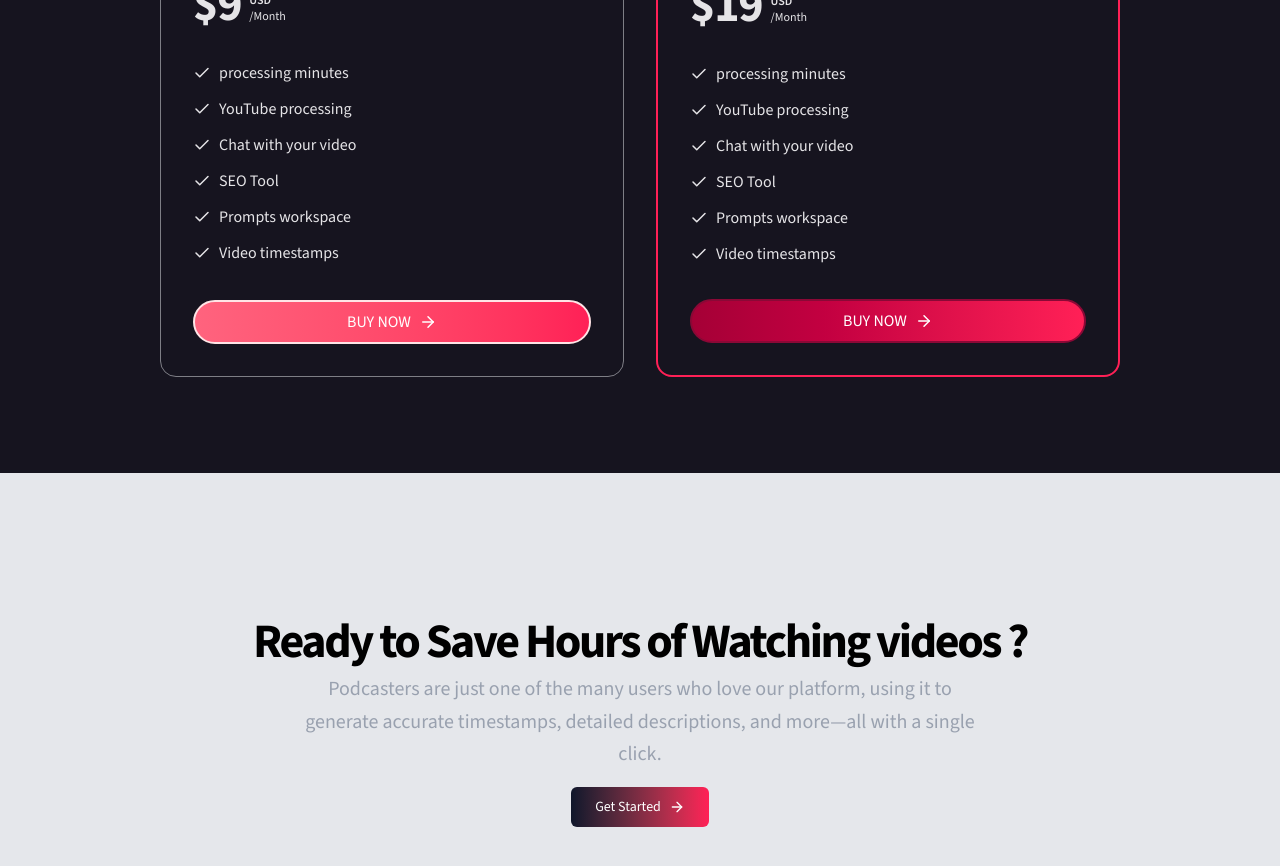
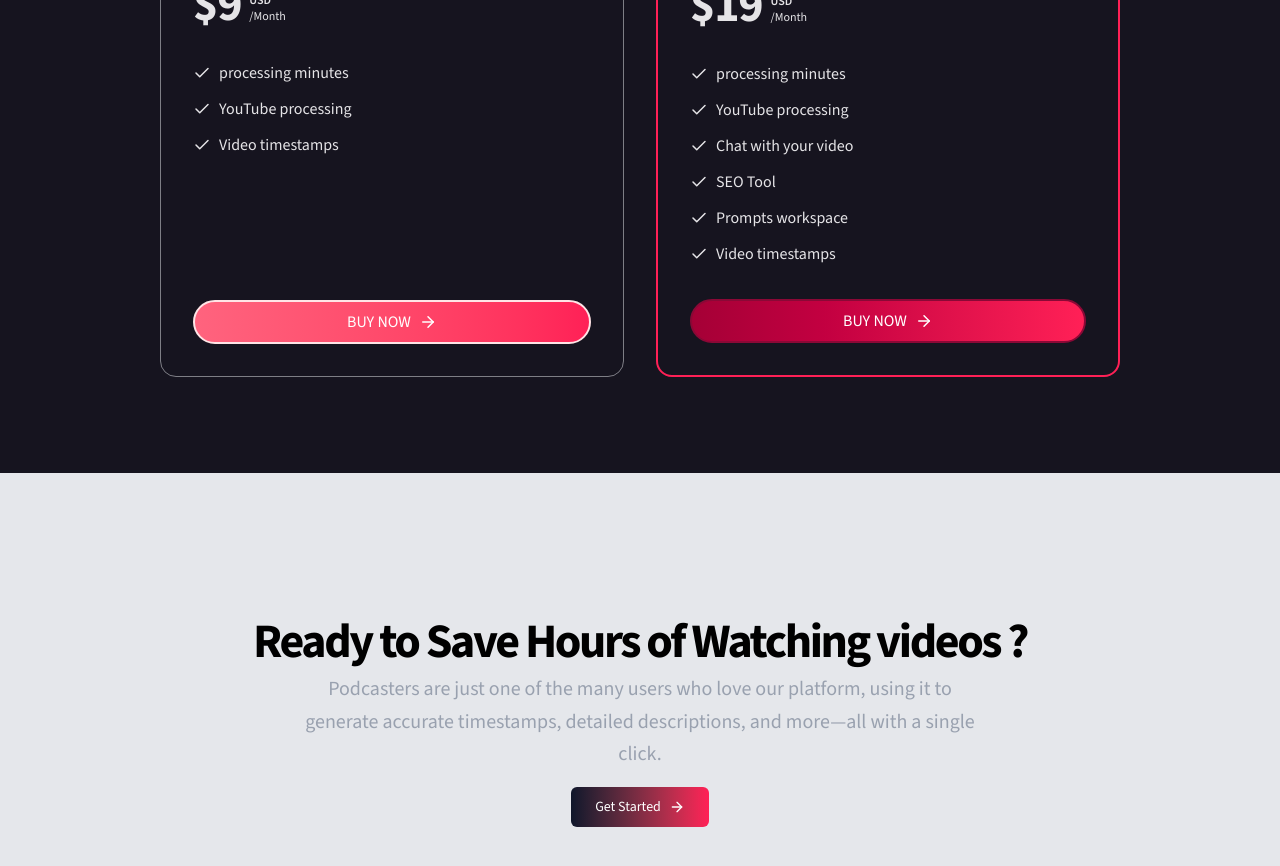
Before and after one commit to SagarKhatri649/insightflow-ai, a Next.js app in the folder apps/frontend/: page / in a window 1280 px wide. Shown: the part 1560-2426 px from the top of the page. Built offline with nearby package versions, Linux system fonts and the light colour scheme.

Commit message:
basic pricing

```diff
--- a/apps/frontend/components/home/pricing-section.tsx
+++ b/apps/frontend/components/home/pricing-section.tsx
@@ -20,9 +20,6 @@ const plans = [
 
       'processing minutes',
       'YouTube processing',
-      'Chat with your video',
-      'SEO Tool',
-      ' Prompts workspace',
       'Video timestamps',
     ],
     id: 'basic',
```
